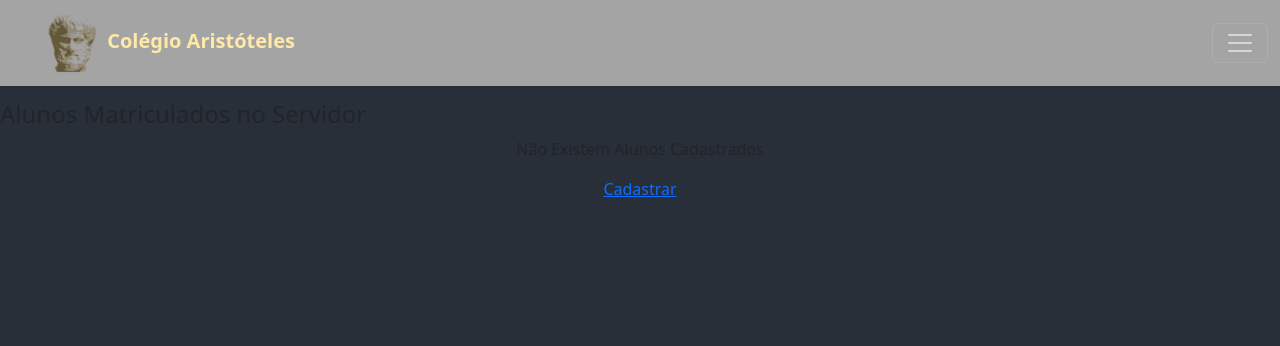
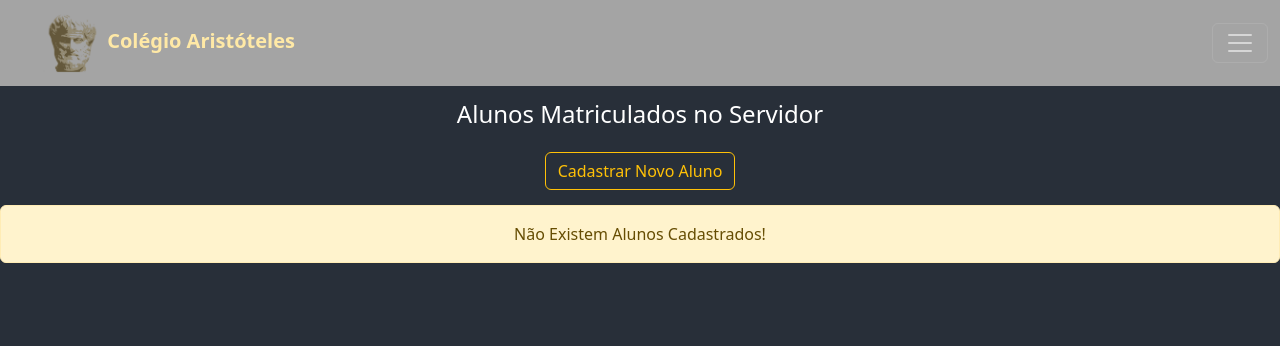
Before and after one commit to EmillyPoliane19/proj_cruds, a Django app: page /alunos/ in a window 1280 px wide. Shown: the top 346 px of the page. Run offline with Django 4.2, Linux system fonts and the light colour scheme; data that the repository does not hold is empty; some libraries are stand-ins or nearby versions.

Commit message:
cruds aluno finalizado

```diff
--- /dev/null
+++ b/core/static/css/alunos.css
@@ -0,0 +1,33 @@
+h4 {
+    text-align: center;
+    color: white;
+}
+.img-fluid{
+    width: 30rem;
+}
+.card_aluno{
+    background-color:#3e4857 ;
+    margin: 0 auto;
+    text-align: center;
+    padding-bottom: 15px;
+}
+.card-title {
+    color: white;
+}
+.card-body{
+    color: #ffe9a6;
+
+}
+#btn_cadastro{
+    padding-top: 15px;
+    padding-bottom: 15px;
+    margin: 0 auto;
+    text-align: center;
+}
+
+#espaçamento{
+    padding-bottom: 20px;
+}
+.alert{
+    text-align: center;
+}
--- a/core/views.py
+++ b/core/views.py
@@ -5,7 +5,7 @@ from .models import Prof, Aluno, Curso
 from .forms import ProfForm, AlunoForm, CursosForm
 
 def home(request):
-    return render(request, 'pagina_inicial.html')
+    return render(request,'pagina_inicial.html')
 
 #CRUD DOS PROFESSORES
 def listar_prof(request):
--- a/templates/cadastro_alunos.html
+++ b/templates/cadastro_alunos.html
@@ -1,59 +1,22 @@
 {% load widget_tweaks %}
+{% load static %}
 <!DOCTYPE html>
 <html lang="en">
 <head>
     <meta charset="UTF-8">
     <meta http-equiv="X-UA-Compatible" content="IE=edge">
     <meta name="viewport" content="width=device-width, initial-scale=1.0">
-    <title>Document</title>
+    <title>Alunos 🏛️ </title>
     <link href="https://cdn.jsdelivr.net/npm/bootstrap@5.2.0/dist/css/bootstrap.min.css" rel="stylesheet" integrity="sha384-gH2yIJqKdNHPEq0n4Mqa/HGKIhSkIHeL5AyhkYV8i59U5AR6csBvApHHNl/vI1Bx" crossorigin="anonymous">
-
-    <style>
-      body {
-    padding-top: 100px;
-    background-color: #282F39;
-}
-.fixed-top{
-    background-color: #A4A4A4; border: #6d6d6d;
-}
-.offcanvas-end{
-    background-color: #A4A4A4; border: #6d6d6d;
-}
-.navbar-brand {
-    padding-left:30px;
-    color: #ffe9a6;
-    font-weight: bold;
-}
-.offcanvas-title{
-    color: #ffe9a6;
-    font-weight: bold;
-}
-.offcanvas-body{
-    color: white;
-    background-color:#282F39;
-    font-weight: bold;
-}
-
-.row {
-    text-align: center;
-}
-.card {
-    margin: 0 auto;
-    padding-top: 50px;
-    background-color:#282F39 ;
-    color: #ffe9a6;
-    text-align: center;
-    font-weight: bold;
-    border:none;
-}
-    </style>
+    <link rel="stylesheet" type="text/css" href="{% static 'css/Custom.css' %}">
+    <link rel="stylesheet" type="text/css" href="{% static 'css/alunos.css' %}">
 </head>
 <body>
     <!--Navbar Responsivo Bootstrap-->
   <nav class="navbar navbar-dark fixed-top">
     <div class="container-fluid">
-      <a class="navbar-brand " href="#">
-        <img src="imagens/logonavbar.png" alt="" width="60px" height="60px">
+      <a class="navbar-brand " href="http://127.0.0.1:8000/home/">
+        <img src="{% static 'imagens/logonavbar.png' %}" alt="" width="60px" height="60px">
         Colégio Aristóteles
       </a>
       <button class="navbar-toggler" type="button" data-bs-toggle="offcanvas" data-bs-target="#offcanvasDarkNavbar" aria-controls="offcanvasDarkNavbar">
@@ -67,10 +30,10 @@
         <div class="offcanvas-body">
           <ul class="navbar-nav justify-content-end flex-grow-1 pe-3">
             <li class="nav-item">
-              <a class="nav-link active" aria-current="page" href="{% url 'home' %">🏛️ Home</a>
+              <a class="nav-link" aria-current="page" href="http://127.0.0.1:8000/home/">🏛️ Home</a>
             </li>
             <li class="nav-item">
-              <a class="nav-link" aria-current="page" href="#sobre_nos">🏛️ Sobre Nós</a>
+              <a class="nav-link" aria-current="page" href="http://127.0.0.1:8000/home/#sobre_nos">🏛️ Sobre Nós</a>
             </li>
             <li class="nav-item">
               <a class="nav-link" href="https://chat.whatsapp.com/DFJmUGRkSsfIhPtc677cQ1">🏛️ Contato</a>
@@ -85,15 +48,21 @@
   </nav>
 
   <main>
-    <h4>Alunos Matriculados no Servidor</h4>
-    <div class="row">
+    <h4>Alunos Matriculados no Servidor </h4>
+    <p id="btn_cadastro"><a href="{% url 'cadastrar_aluno' %}">
+      <button type="button" class="btn btn-outline-warning">Cadastrar Novo Aluno</button>
+    </a></p>
+    <div class="row_aluno">
       {% for aluno in todos_alunos %}
         <div class="col">
-          <div class="card" style="margin: 0 auto; text-align: center;">
+          <div class="card_aluno w-75">
             <div class="card-body">
-              <h5 class="card-title">Nome Completo:{{aluno.nome}}</h5>
-              <p class="card-text">Data de Nascimento: {{aluno.data}}
-                Ano Letivo {{aluno.ano}}</p>
+              <h5 class="card-title">Aluno(a) Cadastrado:</h5>
+              <p class="card-text">
+                <img  class="img-fluid" src="{% static 'imagens/Aluno.svg' %}" alt="Aluno" >
+                <p>Nome Completo: {{aluno.nome}}</p>
+                <p>Data de Nascimento: {{aluno.data}}</p>
+                <p>Ano Letivo: {{aluno.ano}}</p>
                 <a href="{% url 'editar_aluno' aluno.id %}">
                   <button type="button" class="btn btn-outline-info">Editar</button>
                 </a>
@@ -103,11 +72,11 @@
             </div>
           </div>
         </div>
-      <h1>Alunos</h1>
-      <p><a href="{% url 'cadastrar_aluno' %}">Cadastrar</a></p>
+      <p id="espaçamento"></p>
       {% empty %}
-      <p>Não Existem Alunos Cadastrados</p>
-      <p><a href="{% url 'cadastrar_aluno' %}">Cadastrar</a></p>
+      <div class="alert alert-warning" role="alert">
+        Não Existem Alunos Cadastrados!
+      </div>
       {% endfor %}
 
   </main>
```
Also changed, not shown: templates/cadastrar_aluno.html (+71 -2 lines), templates/pagina_inicial.html (+6 -6 lines), core/static/imagens/estudante.svg (added).
